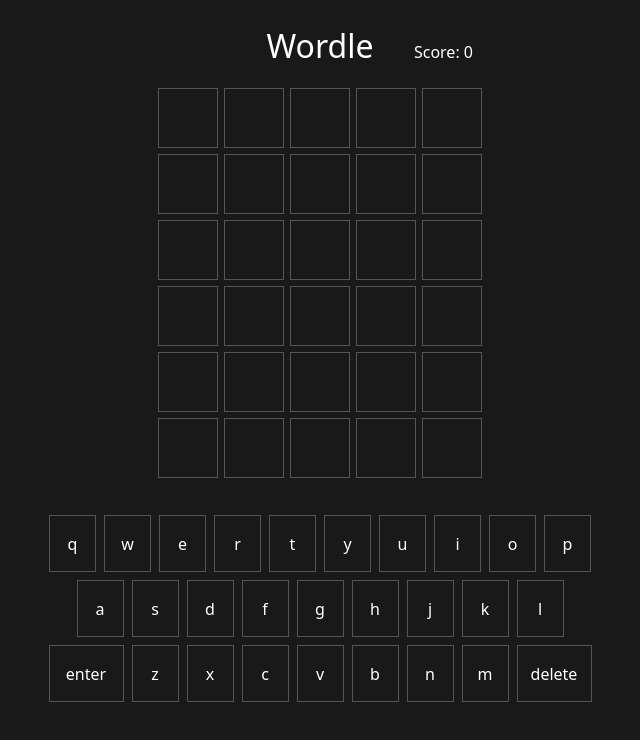
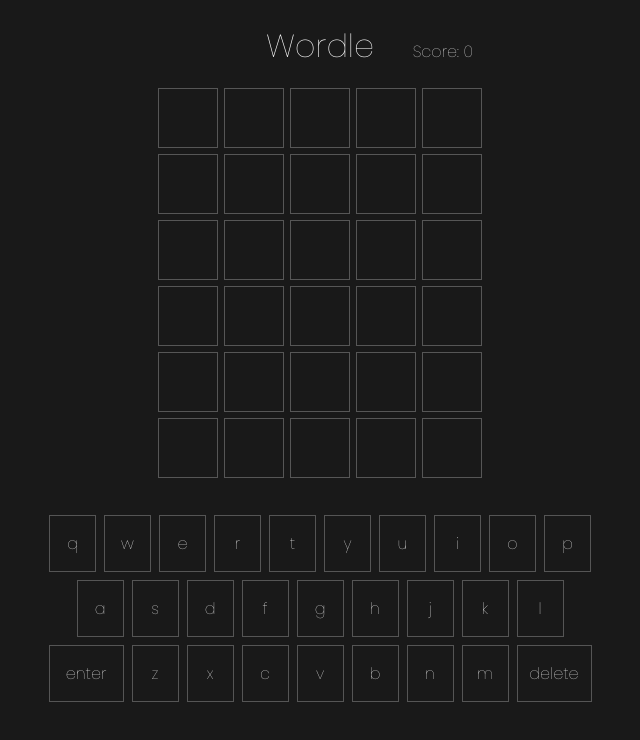
Before and after one commit to vishalola/GDSC_FrontEnd, a React (Create React App) app: page / in a window 1280 px wide. Shown: the top 740 px of the page, without its empty margins (320-960 px from the left). Built offline with nearby package versions, Linux system fonts and the light colour scheme.

Commit message:
font added

```diff
--- a/src/index.css
+++ b/src/index.css
@@ -1,9 +1,10 @@
+@import url('https://fonts.googleapis.com/css2?family=Poppins:wght@100;400;500;700&display=swap');
 body
 {
     background-color: rgb(25, 25, 25);
     color:white;
     margin: 0;
-    font-family: system-ui, -apple-system, BlinkMacSystemFont, 'Segoe UI', Roboto, Oxygen, Ubuntu, Cantarell, 'Open Sans', 'Helvetica Neue', sans-serif;
+    font-family: 'Poppins', sans-serif;
 }
 .contain
 {
```
